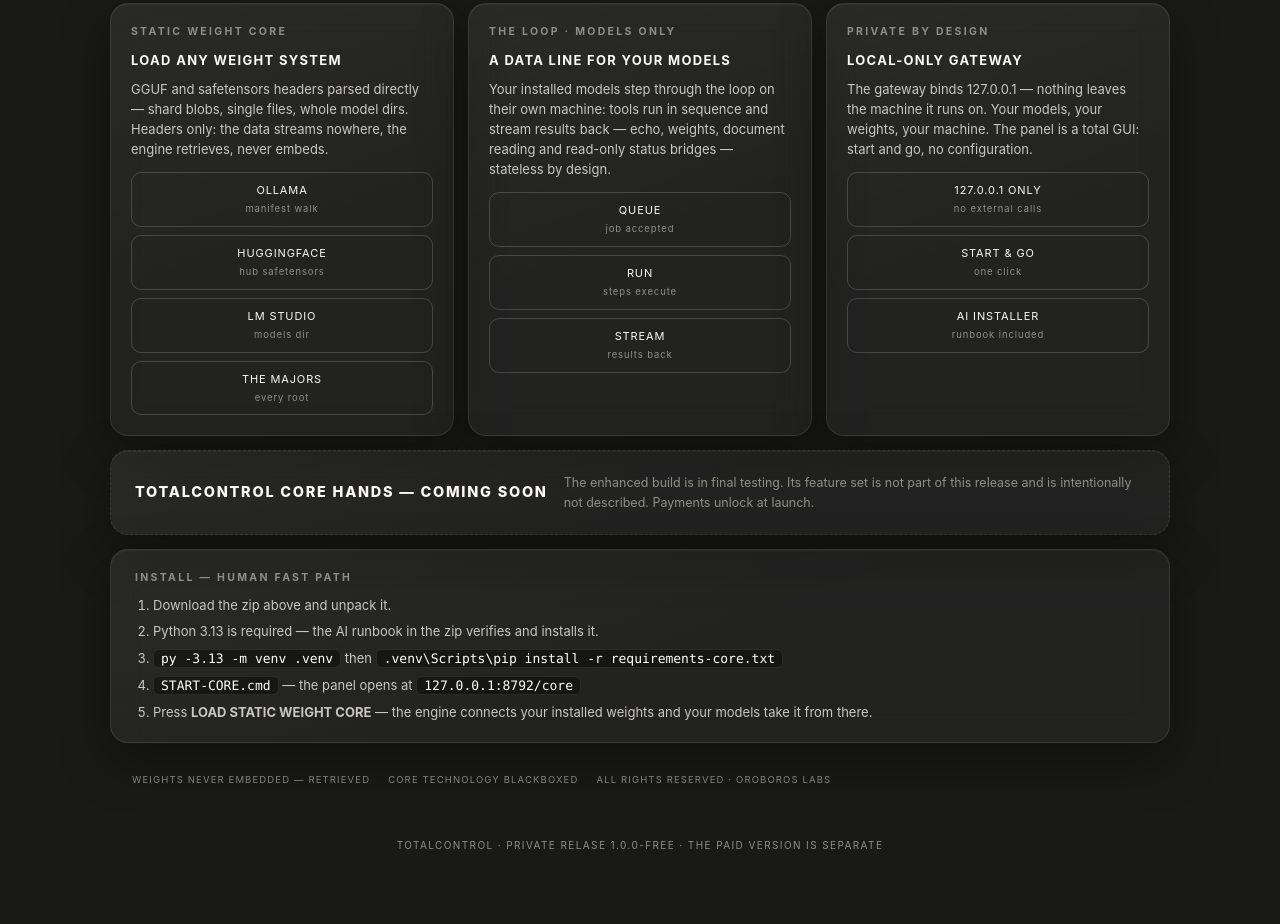
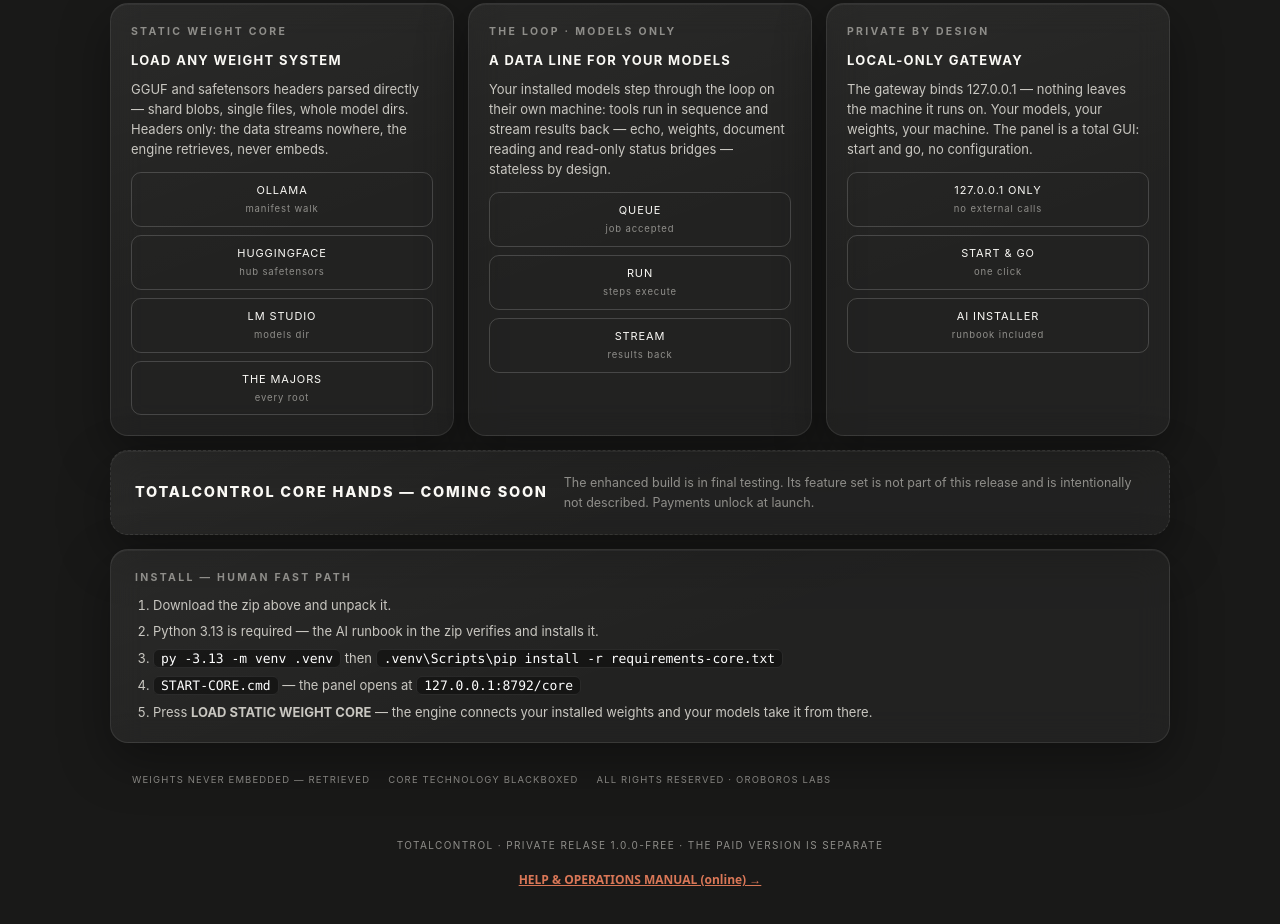
Before and after one commit to oroboroslabs-ai/totalcontrol-core-harness, a plain HTML site: page docs/index.html in a window 1280 px wide. Shown: the part 424-1348 px from the top of the page. Drawn offline with Linux system fonts and the light colour scheme.

```diff
--- a/docs/index.html
+++ b/docs/index.html
@@ -146,5 +146,5 @@
   </div>
   <div class="footer">TOTALCONTROL · PRIVATE RELASE 1.0.0-FREE · THE PAID VERSION IS SEPARATE</div>
 
-</body>
+<a href="https://oroboroslabs-ai.github.io/anthropic/operations.html" style="display:block;text-align:center;padding:18px;font:600 12px system-ui;color:#d97757">HELP & OPERATIONS MANUAL (online) →</a></body>
 </html>
```
Also changed, not shown: 1 other file.
